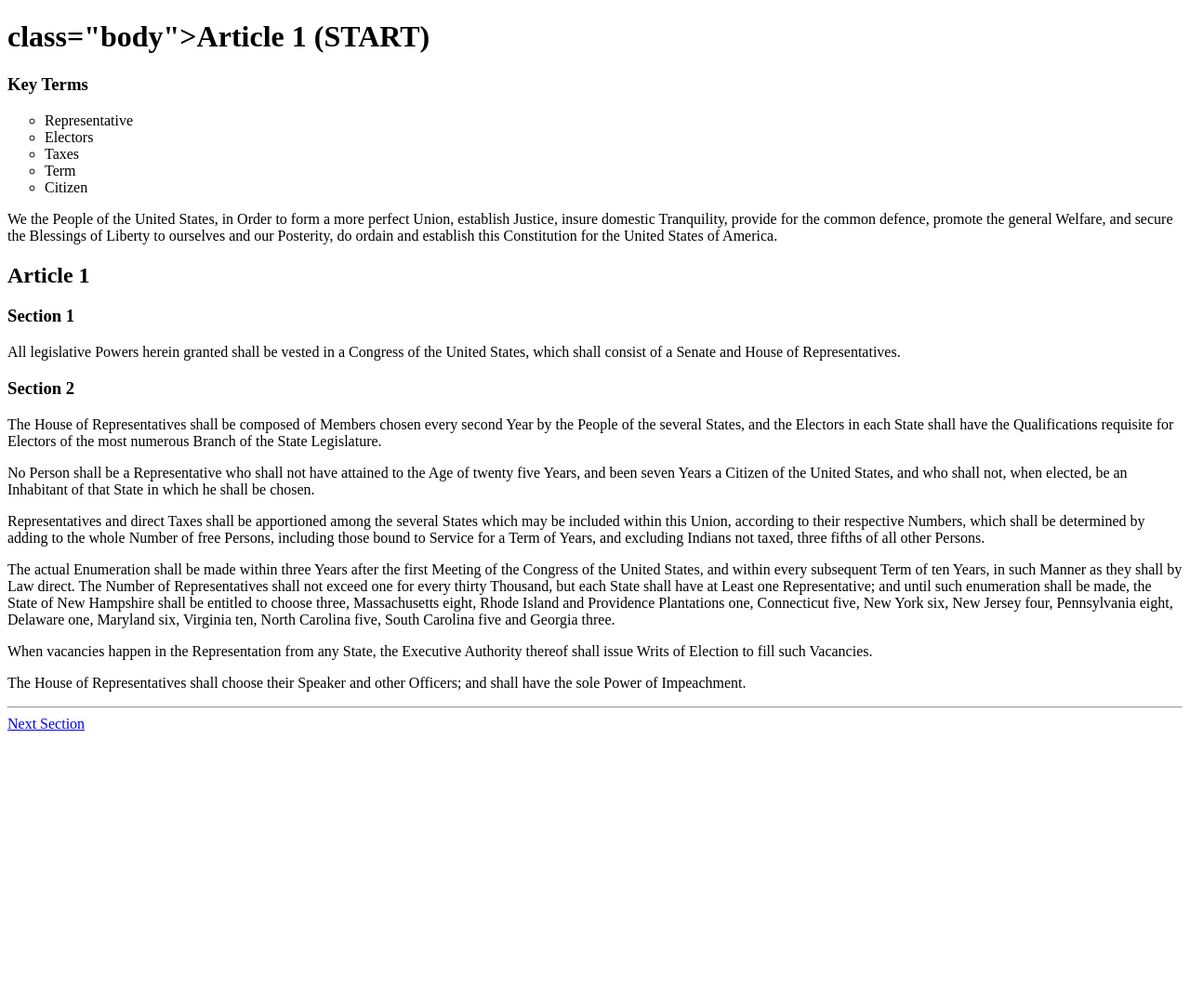
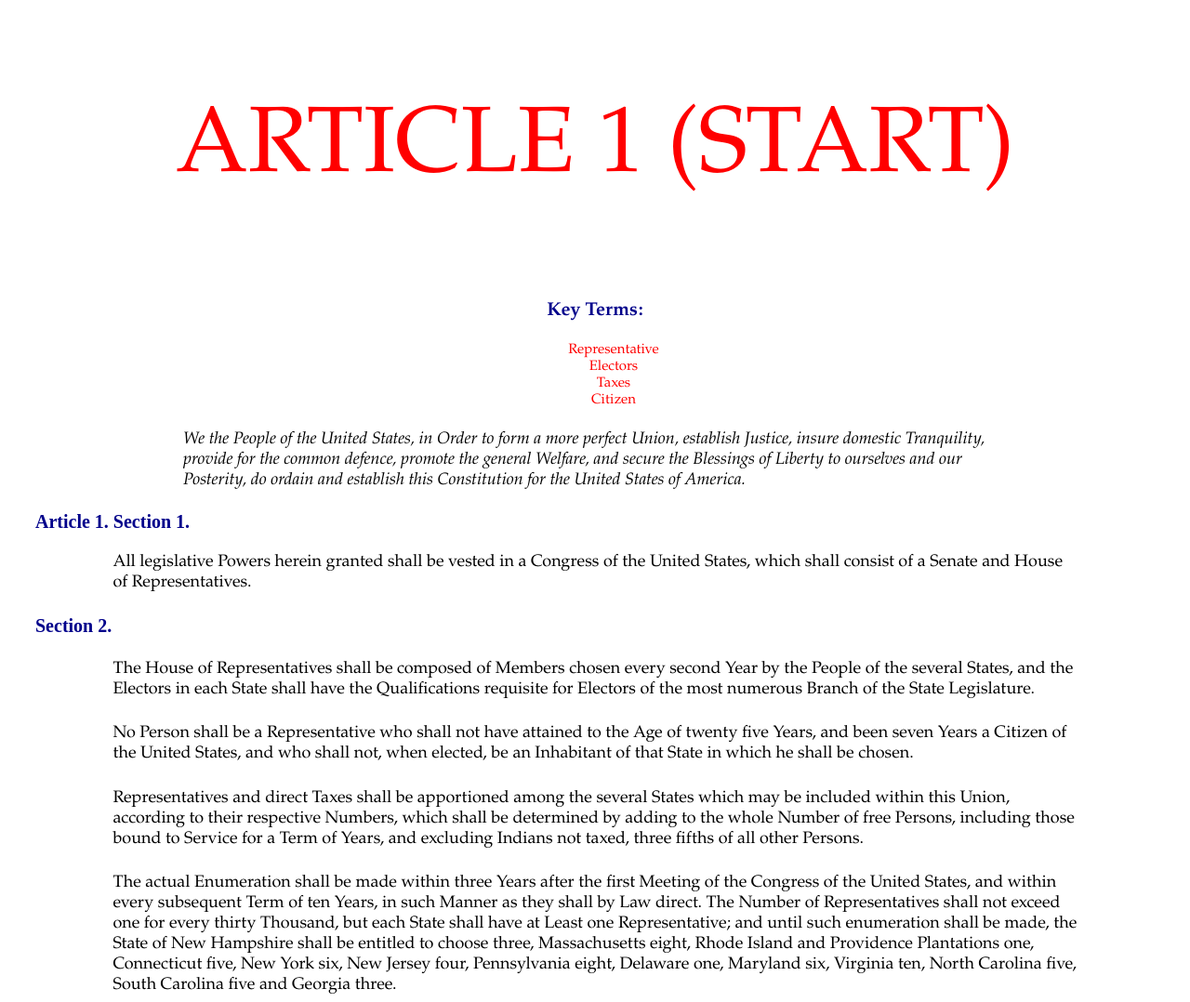
Before and after one commit to taarons/iml300, a plain HTML site: page storm-web/assignments/constitution.html in a window 1280 px wide. Shown: the top 1078 px of the page at 93% size. Before the commit the page ends 800 px from the top, so only its background shows below. Drawn offline with Linux system fonts and the light colour scheme.

Commit message:
constitution update + week 2 part 2

```diff
--- a/storm-web/assignments/constitution.html
+++ b/storm-web/assignments/constitution.html
@@ -1,49 +1,51 @@
 <!DOCTYPE html>
-<html lang="en">
+<html>
 <head>
-    <meta charset="UTF-8">
+<style>
+
     <title>
 
   Article 1 Section 1, 2
 
     </title>
-    <link rel="stylesheet" href="css/constitution.css">
+
+</style>
+
+ <link rel="stylesheet" href="css/constitution.css">
 </head>
 <body>
 
-<h1> class="body">Article 1 (START)</h1>
 
-   <h3>Key Terms</h3>
-   <ul style="list-style-type:circle">
+  <p class="title">Article 1 (START)</p>
+
+   <h3 class="keywords">Key Terms:</h3>
+   <ul class="list" style="list-style-type:none">
   <li>Representative</li>
   <li>Electors</li>
   <li>Taxes</li>
-  <li>Term</li>
   <li>Citizen</li>
 </ul>
    <!-- step 2/3: paste your constitution text between these comments -->
 
-<p>We the People of the United States, in Order to form a more perfect Union, establish Justice, insure domestic Tranquility, provide for the common defence, promote the general Welfare, and secure the Blessings of Liberty to ourselves and our Posterity, do ordain and establish this Constitution for the United States of America.</p>
+<p class="preamble"> We the People of the United States, in Order to form a more perfect Union, establish Justice, insure domestic Tranquility, provide for the common defence, promote the general Welfare, and secure the Blessings of Liberty to ourselves and our Posterity, do ordain and establish this Constitution for the United States of America.</p>
 
-<h2>Article 1</h2>
+<h2 class="header">Article 1. Section 1.</h2>
 
-<h3>Section 1</h3>
+<p class="section">All legislative Powers herein granted shall be vested in a Congress of the United States, which shall consist of a Senate and House of Representatives.</p>
 
-<p>All legislative Powers herein granted shall be vested in a Congress of the United States, which shall consist of a Senate and House of Representatives.</p>
+<h3 class="header"> Section 2.</h3>
 
-<h3>Section 2</h3>
+<p class="section">The House of Representatives shall be composed of Members chosen every second Year by the People of the several States, and the Electors in each State shall have the Qualifications requisite for Electors of the most numerous Branch of the State Legislature.</p>
 
-<p>The House of Representatives shall be composed of Members chosen every second Year by the People of the several States, and the Electors in each State shall have the Qualifications requisite for Electors of the most numerous Branch of the State Legislature.</p>
+<p class="section">No Person shall be a Representative who shall not have attained to the Age of twenty five Years, and been seven Years a Citizen of the United States, and who shall not, when elected, be an Inhabitant of that State in which he shall be chosen.</p>
 
-<p>No Person shall be a Representative who shall not have attained to the Age of twenty five Years, and been seven Years a Citizen of the United States, and who shall not, when elected, be an Inhabitant of that State in which he shall be chosen.</p>
+<p class="section">Representatives and direct Taxes shall be apportioned among the several States which may be included within this Union, according to their respective Numbers, which shall be determined by adding to the whole Number of free Persons, including those bound to Service for a Term of Years, and excluding Indians not taxed, three fifths of all other Persons.</p>
 
-<p>Representatives and direct Taxes shall be apportioned among the several States which may be included within this Union, according to their respective Numbers, which shall be determined by adding to the whole Number of free Persons, including those bound to Service for a Term of Years, and excluding Indians not taxed, three fifths of all other Persons.</p>
+<p class="section">The actual Enumeration shall be made within three Years after the first Meeting of the Congress of the United States, and within every subsequent Term of ten Years, in such Manner as they shall by Law direct. The Number of Representatives shall not exceed one for every thirty Thousand, but each State shall have at Least one Representative; and until such enumeration shall be made, the State of New Hampshire shall be entitled to choose three, Massachusetts eight, Rhode Island and Providence Plantations one, Connecticut five, New York six, New Jersey four, Pennsylvania eight, Delaware one, Maryland six, Virginia ten, North Carolina five, South Carolina five and Georgia three.</p>
 
-<p>The actual Enumeration shall be made within three Years after the first Meeting of the Congress of the United States, and within every subsequent Term of ten Years, in such Manner as they shall by Law direct. The Number of Representatives shall not exceed one for every thirty Thousand, but each State shall have at Least one Representative; and until such enumeration shall be made, the State of New Hampshire shall be entitled to choose three, Massachusetts eight, Rhode Island and Providence Plantations one, Connecticut five, New York six, New Jersey four, Pennsylvania eight, Delaware one, Maryland six, Virginia ten, North Carolina five, South Carolina five and Georgia three.</p>
+<p class="section">When vacancies happen in the Representation from any State, the Executive Authority thereof shall issue Writs of Election to fill such Vacancies.</p>
 
-<p>When vacancies happen in the Representation from any State, the Executive Authority thereof shall issue Writs of Election to fill such Vacancies.</p>
-
-<p>The House of Representatives shall choose their Speaker and other Officers; and shall have the sole Power of Impeachment.</p>
+<p class="section">The House of Representatives shall choose their Speaker and other Officers; and shall have the sole Power of Impeachment.</p>
 
    <!-- end comments -->
    <hr>
--- /dev/null
+++ b/storm-web/assignments/css/constitution.css
@@ -0,0 +1,132 @@
+/*
+
+CUSTOMIZE the following section as you wish
+Feel free to add additional styling if you wish
+
+DO NOT CHANGE the class names
+
+*/
+
+.body {
+
+    background-image:"images/eagle.png";
+    background-position: right top;
+
+}
+
+.title {
+    font-family: Palatino Linotype;
+    font-size: 100px;
+    text-transform: uppercase;
+    text-align: center;
+    padding: 1px 1px;
+    color: red;
+
+}
+.header {
+    font-size: 20px;
+    color: darkblue;
+    margin-left: 30px;
+
+  }
+
+.preamble {
+    font-family: Palatino Linotype;
+    font-style: italic;
+    font-size: 18px;
+    text-transform: initial;
+    text-align: left;
+    color:black;
+    padding: 0.1cm 5cm;
+}
+
+.section {
+    font-family: Palatino Linotype;
+    font-size: 18px;
+    text-transform: initial;
+    text-align: left;
+    color:black;
+    padding: 0.1cm 3cm;
+}
+
+
+
+.keywords {
+
+    font-family: Palatino Linotype;
+    font-size: 20px;
+    text-transform: initial;
+    text-align: center;
+    padding: 1px 1px;
+    color:darkblue;
+
+
+}
+
+.list {
+
+    font-family: Palatino Linotype;
+    font-size: 15px;
+    text-transform: initial;
+    text-align: center;
+    color:red
+
+}
+
+
+/* --------------------------------------- */
+/*        DO NOT MODIFY BELOW HERE         */
+/* --------------------------------------- */
+
+footer {
+    margin-top: 3em;
+    margin-left: auto;
+    margin-right: auto;
+    color: dimgrey;
+    vertical-align: top
+}
+
+footer a {
+    text-decoration: none;
+    font-size: 1em;
+}
+
+footer a span {
+    background-color: blur;
+    font-size: 2em;
+    vertical-align: text-bottom
+}
+
+
+footer a:hover {
+    color: darkblue;
+}
+
+nav {
+    font-family: serif
+}
+
+nav:first-child {
+    margin-left: 1em;
+    float: left;
+    display: inline;
+    width: auto;
+}
+
+nav:last-child {
+    margin-right: 1em;
+    float: right;
+}
+
+#backButton:before {
+/*    content: "\25C0 ";*/
+    content: "\2190 ";
+    font-size: 15px;
+}
+
+#nextButton:after {
+/*    content: "\25B6 ";*/
+    content: "\2192 ";
+    font-size: 15px;
+
+}
--- a/storm-web/assignments/css/css:constitution.css
+++ /dev/null
@@ -1,112 +0,0 @@
-/*
-
-CUSTOMIZE the following section as you wish
-Feel free to add additional styling if you wish
-
-DO NOT CHANGE the class names
-
-*/
-
-body {
-
-font-family: lucida Console;
-    font-size: 50px;
-    text-transform: uppercase;
-    text-align: right;
-    background-color: black;
-    color:white
-
-}
-
-.article {
-
-}
-
-body {
-    background-color: white;
-    font-family: lucida Console;
-    font-size: 50px;
-}
-
-
-h1 {
-    color: red;
-    margin-left: 20px;
-}
-h2 {
-    color: red;
-    margin-left: 20px;
-}
-
-.section {
-
-}
-
-.amendment {
-
-}
-
-.emphasize {
-
-}
-
-.keywords {
-
-}
-
-
-/* --------------------------------------- */
-/*        DO NOT MODIFY BELOW HERE         */
-/* --------------------------------------- */
-
-footer {
-    margin-top: 3em;
-    margin-left: auto;
-    margin-right: auto;
-    color: dimgrey;
-    vertical-align: top
-}
-
-footer a {
-    text-decoration: none;
-    font-size: 1em;
-}
-
-footer a span {
-    background-color: orange;
-    font-size: 2em;
-    vertical-align: text-bottom
-}
-
-
-footer a:hover {
-    color: crimson;
-}
-
-nav {
-    font-family: serif
-}
-
-nav:first-child {
-    margin-left: 1em;
-    float: left;
-    display: inline;
-    width: auto;
-}
-
-nav:last-child {
-    margin-right: 1em;
-    float: right;
-}
-
-#backButton:before {
-/*    content: "\25C0 ";*/
-    content: "\2190 ";
-    font-size: 3em;
-}
-
-#nextButton:after {
-/*    content: "\25B6 ";*/
-    content: "\2192 ";
-    font-size: 3em;
-}
```
Also changed, not shown: storm-web/css/custom-w3.css (added, +8 -0 lines), storm-web/index.html (+109 -10 lines), week2update.html (added, +40 -0 lines), 3 other files.
